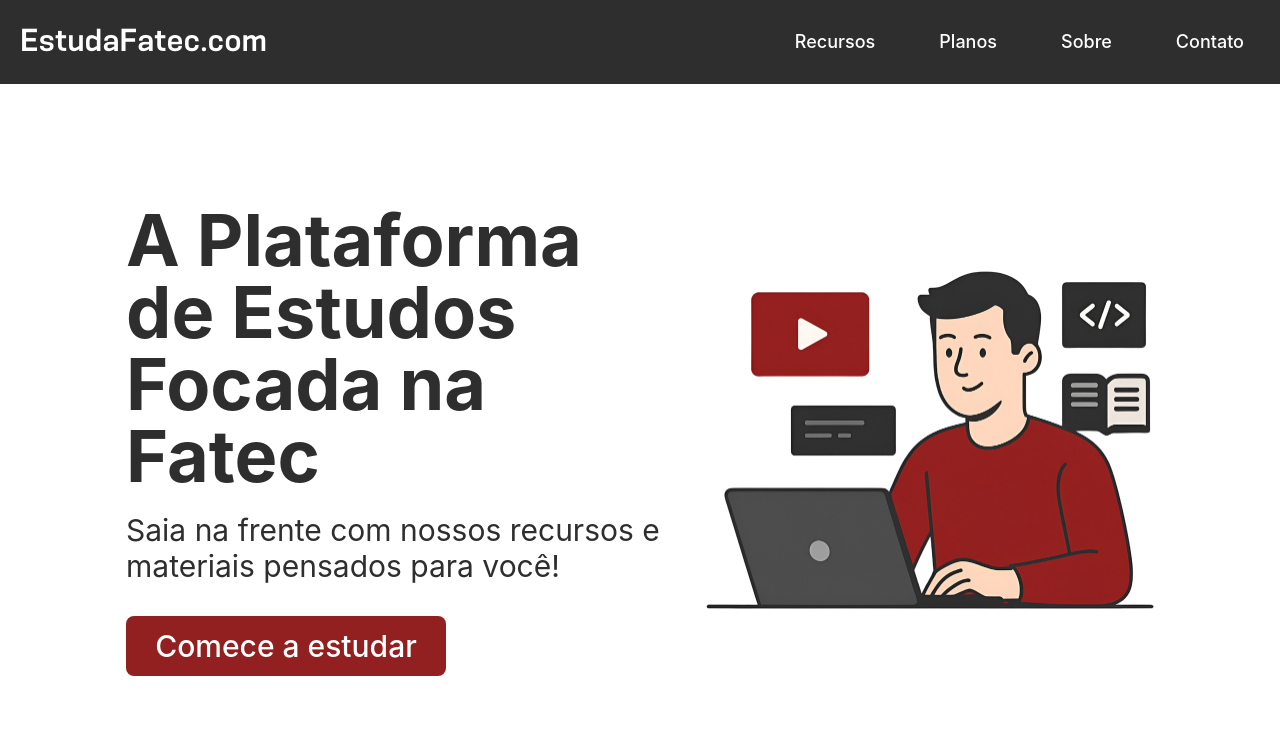
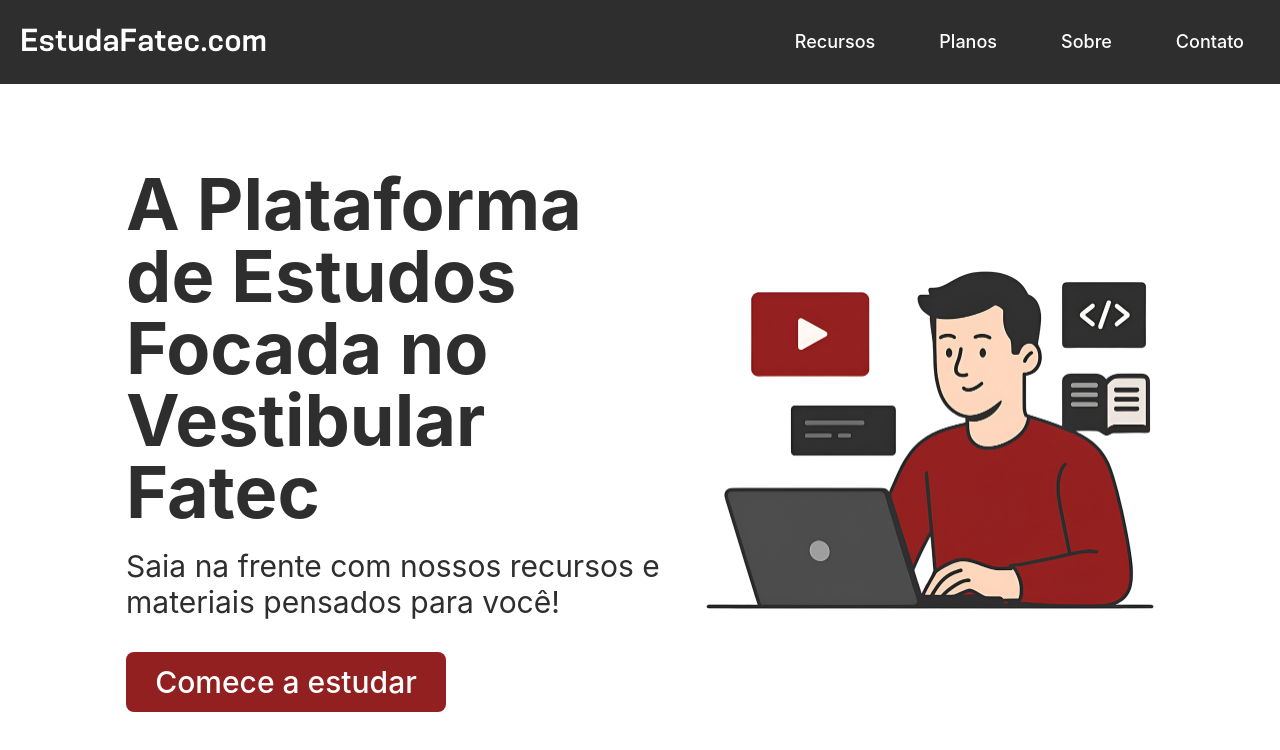
Before and after one commit to OLuizFernando/estudafatec.com, a Next.js app: page / in a window 1280 px wide. Shown: the top 750 px of the page. Built offline with nearby package versions, Linux system fonts and the light colour scheme; a web font is replaced by a local one.

Commit message:
rewrite the slogan

```diff
--- a/components/HeroSection/index.js
+++ b/components/HeroSection/index.js
@@ -4,7 +4,7 @@ function HeroSection() {
       <div className="flex-1 flex flex-col md:flex-row justify-center items-center max-w-screen-xl mx-20 md:p-5">
         <div className="flex flex-col w-auto md:w-1/2 mb-15 md:mb-0 text-[#2e2e2e] me:0 md:me-10">
           <h1 className="text-4xl md:text-5xl lg:6xl xl:text-7xl font-bold text-start mb-5">
-            A Plataforma de Estudos Focada na Fatec
+            A Plataforma de Estudos Focada no Vestibular Fatec
           </h1>
           <p className="text-2xl xl:text-3xl mb-5 lg:mb-8">
             Saia na frente com nossos recursos e materiais pensados para você!
--- a/pages/_app.js
+++ b/pages/_app.js
@@ -6,7 +6,7 @@ export default function MyApp({ Component, pageProps }) {
     <>
       <Head>
         <title>
-          EstudaFatec.com - A plataforma de estudos dedicada à Fatec
+          EstudaFatec.com - A plataforma de estudos focada no Vestibular Fatec
         </title>
         <link rel="icon" href="/favicon.ico" />
       </Head>
```
